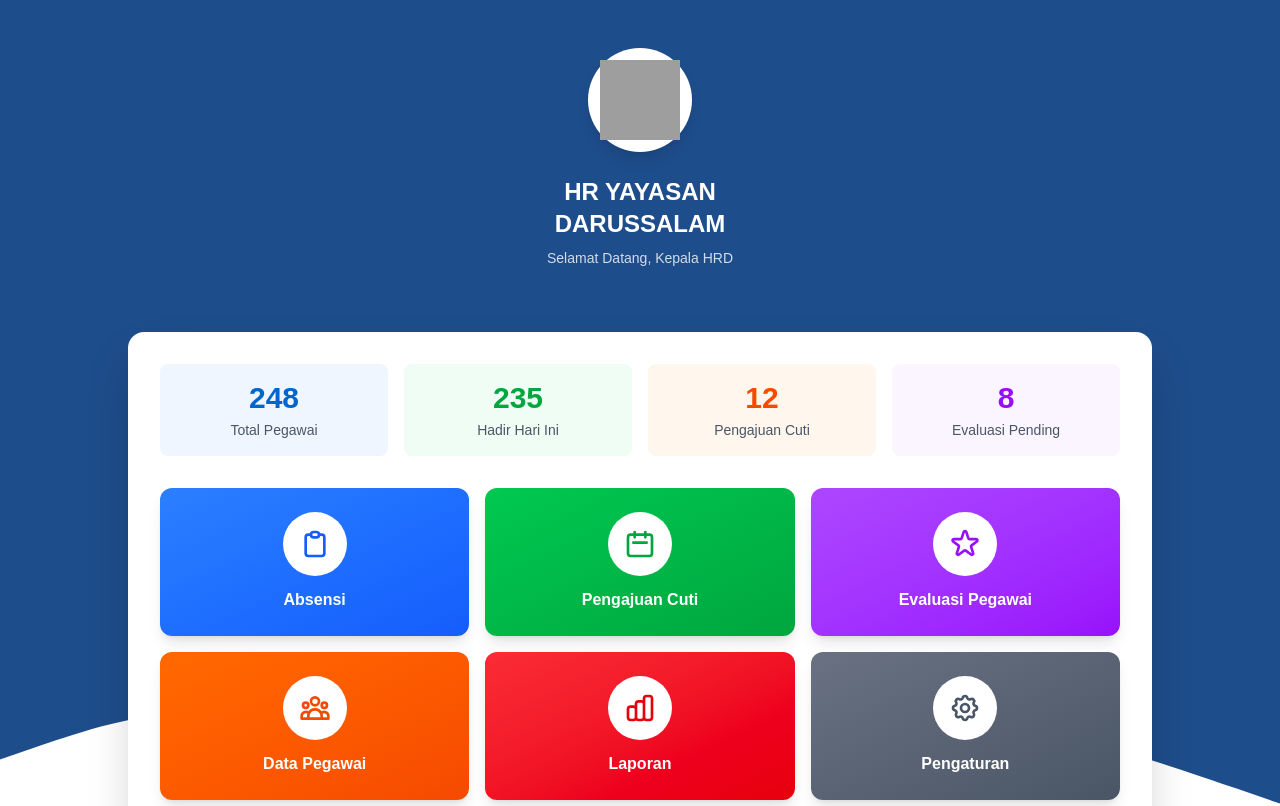
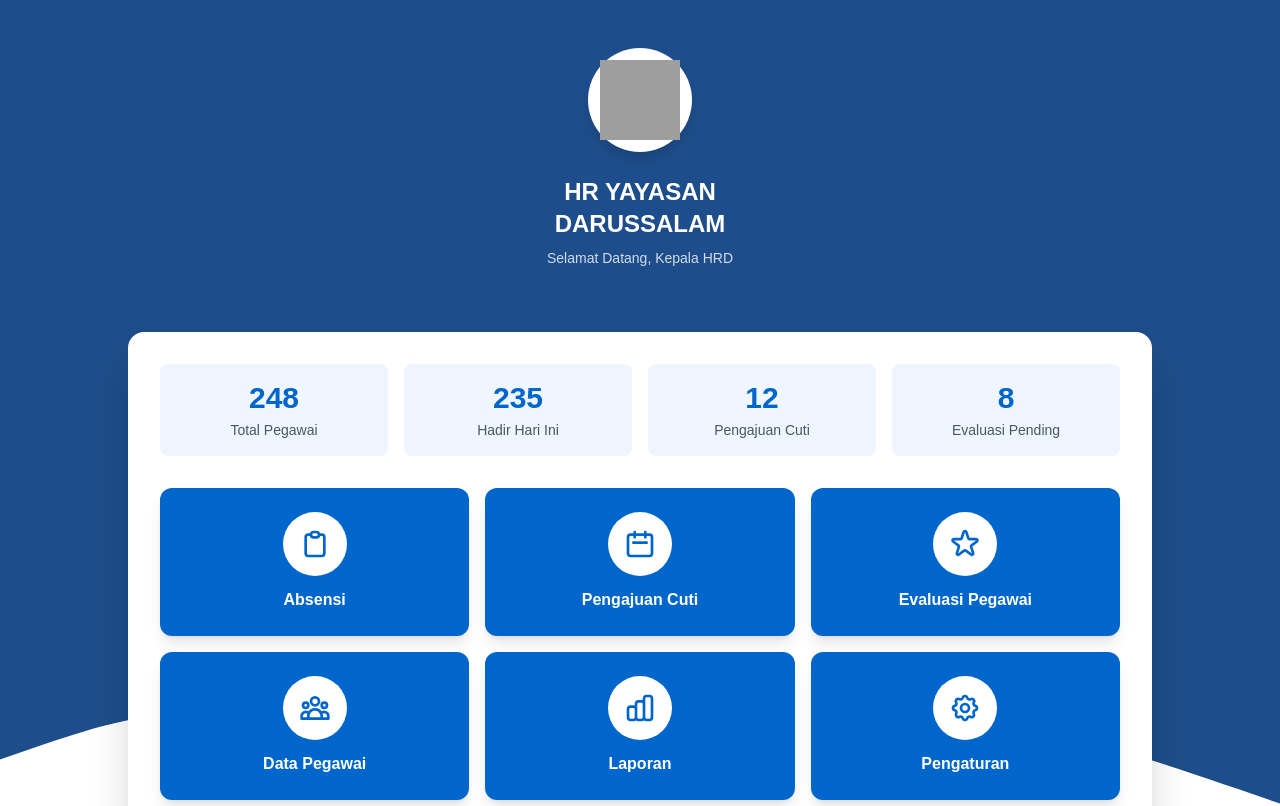
Before and after one commit to yudaahscwlth/PBL-HR-Yayasan-Darussalam-Batam, a Next.js app in the folder frontend/: page /beranda in a window 1280 px wide. Shown: the top 806 px of the page. Built offline with nearby package versions, Linux system fonts and the light colour scheme; grey boxes are pictures that could not be loaded.

Commit message:
fe - halaman beranda

```diff
--- a/frontend/src/app/beranda/page.tsx
+++ b/frontend/src/app/beranda/page.tsx
@@ -60,16 +60,16 @@ export default function BerandaPage() {
                 <div className="text-3xl font-bold text-[#0066cc]">248</div>
                 <div className="text-sm text-gray-600 mt-1">Total Pegawai</div>
               </div>
-              <div className="text-center p-4 bg-green-50 rounded-lg">
-                <div className="text-3xl font-bold text-green-600">235</div>
+              <div className="text-center p-4 bg-blue-50 rounded-lg">
+                <div className="text-3xl font-bold text-[#0066cc]">235</div>
                 <div className="text-sm text-gray-600 mt-1">Hadir Hari Ini</div>
               </div>
-              <div className="text-center p-4 bg-orange-50 rounded-lg">
-                <div className="text-3xl font-bold text-orange-600">12</div>
+              <div className="text-center p-4 bg-blue-50 rounded-lg">
+                <div className="text-3xl font-bold text-[#0066cc]">12</div>
                 <div className="text-sm text-gray-600 mt-1">Pengajuan Cuti</div>
               </div>
-              <div className="text-center p-4 bg-purple-50 rounded-lg">
-                <div className="text-3xl font-bold text-purple-600">8</div>
+              <div className="text-center p-4 bg-blue-50 rounded-lg">
+                <div className="text-3xl font-bold text-[#0066cc]">8</div>
                 <div className="text-sm text-gray-600 mt-1">
                   Evaluasi Pending
                 </div>
@@ -81,11 +81,11 @@ export default function BerandaPage() {
               {/* Absensi */}
               <a
                 href="/absensi"
-                className="flex flex-col items-center justify-center p-6 bg-gradient-to-br from-blue-500 to-blue-600 rounded-xl shadow-lg hover:shadow-xl transition-all duration-300 hover:scale-105 group"
+                className="flex flex-col items-center justify-center p-6 bg-[#0066cc] rounded-xl shadow-lg hover:shadow-xl transition-all duration-300 hover:scale-105 group"
               >
                 <div className="w-16 h-16 bg-white rounded-full flex items-center justify-center mb-3 group-hover:scale-110 transition-transform">
                   <svg
-                    className="w-8 h-8 text-blue-600"
+                    className="w-8 h-8 text-[#0066cc]"
                     fill="none"
                     stroke="currentColor"
                     viewBox="0 0 24 24"
@@ -106,11 +106,11 @@ export default function BerandaPage() {
               {/* Pengajuan Cuti */}
               <a
                 href="/cuti"
-                className="flex flex-col items-center justify-center p-6 bg-gradient-to-br from-green-500 to-green-600 rounded-xl shadow-lg hover:shadow-xl transition-all duration-300 hover:scale-105 group"
+                className="flex flex-col items-center justify-center p-6 bg-[#0066cc] rounded-xl shadow-lg hover:shadow-xl transition-all duration-300 hover:scale-105 group"
               >
                 <div className="w-16 h-16 bg-white rounded-full flex items-center justify-center mb-3 group-hover:scale-110 transition-transform">
                   <svg
-                    className="w-8 h-8 text-green-600"
+                    className="w-8 h-8 text-[#0066cc]"
                     fill="none"
                     stroke="currentColor"
                     viewBox="0 0 24 24"
@@ -131,11 +131,11 @@ export default function BerandaPage() {
               {/* Evaluasi Pegawai */}
               <a
                 href="/evaluasi"
-                className="flex flex-col items-center justify-center p-6 bg-gradient-to-br from-purple-500 to-purple-600 rounded-xl shadow-lg hover:shadow-xl transition-all duration-300 hover:scale-105 group"
+                className="flex flex-col items-center justify-center p-6 bg-[#0066cc] rounded-xl shadow-lg hover:shadow-xl transition-all duration-300 hover:scale-105 group"
               >
                 <div className="w-16 h-16 bg-white rounded-full flex items-center justify-center mb-3 group-hover:scale-110 transition-transform">
                   <svg
-                    className="w-8 h-8 text-purple-600"
+                    className="w-8 h-8 text-[#0066cc]"
                     fill="none"
                     stroke="currentColor"
                     viewBox="0 0 24 24"
@@ -156,11 +156,11 @@ export default function BerandaPage() {
               {/* Data Pegawai */}
               <a
                 href="/pegawai"
-                className="flex flex-col items-center justify-center p-6 bg-gradient-to-br from-orange-500 to-orange-600 rounded-xl shadow-lg hover:shadow-xl transition-all duration-300 hover:scale-105 group"
+                className="flex flex-col items-center justify-center p-6 bg-[#0066cc] rounded-xl shadow-lg hover:shadow-xl transition-all duration-300 hover:scale-105 group"
               >
                 <div className="w-16 h-16 bg-white rounded-full flex items-center justify-center mb-3 group-hover:scale-110 transition-transform">
                   <svg
-                    className="w-8 h-8 text-orange-600"
+                    className="w-8 h-8 text-[#0066cc]"
                     fill="none"
                     stroke="currentColor"
                     viewBox="0 0 24 24"
@@ -181,11 +181,11 @@ export default function BerandaPage() {
               {/* Laporan */}
               <a
                 href="/laporan"
-                className="flex flex-col items-center justify-center p-6 bg-gradient-to-br from-red-500 to-red-600 rounded-xl shadow-lg hover:shadow-xl transition-all duration-300 hover:scale-105 group"
+                className="flex flex-col items-center justify-center p-6 bg-[#0066cc] rounded-xl shadow-lg hover:shadow-xl transition-all duration-300 hover:scale-105 group"
               >
                 <div className="w-16 h-16 bg-white rounded-full flex items-center justify-center mb-3 group-hover:scale-110 transition-transform">
                   <svg
-                    className="w-8 h-8 text-red-600"
+                    className="w-8 h-8 text-[#0066cc]"
                     fill="none"
                     stroke="currentColor"
                     viewBox="0 0 24 24"
@@ -206,11 +206,11 @@ export default function BerandaPage() {
               {/* Pengaturan */}
               <a
                 href="/pengaturan"
-                className="flex flex-col items-center justify-center p-6 bg-gradient-to-br from-gray-500 to-gray-600 rounded-xl shadow-lg hover:shadow-xl transition-all duration-300 hover:scale-105 group"
+                className="flex flex-col items-center justify-center p-6 bg-[#0066cc] rounded-xl shadow-lg hover:shadow-xl transition-all duration-300 hover:scale-105 group"
               >
                 <div className="w-16 h-16 bg-white rounded-full flex items-center justify-center mb-3 group-hover:scale-110 transition-transform">
                   <svg
-                    className="w-8 h-8 text-gray-600"
+                    className="w-8 h-8 text-[#0066cc]"
                     fill="none"
                     stroke="currentColor"
                     viewBox="0 0 24 24"
@@ -240,7 +240,7 @@ export default function BerandaPage() {
               onClick={() => {
                 window.location.href = "/";
               }}
-              className="w-full bg-red-500 hover:bg-red-600 text-white py-3 rounded-lg font-semibold transition-colors flex items-center justify-center gap-2 shadow-lg"
+              className="w-full bg-gray-200 hover:bg-gray-300 text-gray-700 py-3 rounded-lg font-semibold transition-colors flex items-center justify-center gap-2 shadow-lg"
             >
               <svg
                 className="w-5 h-5"
```
